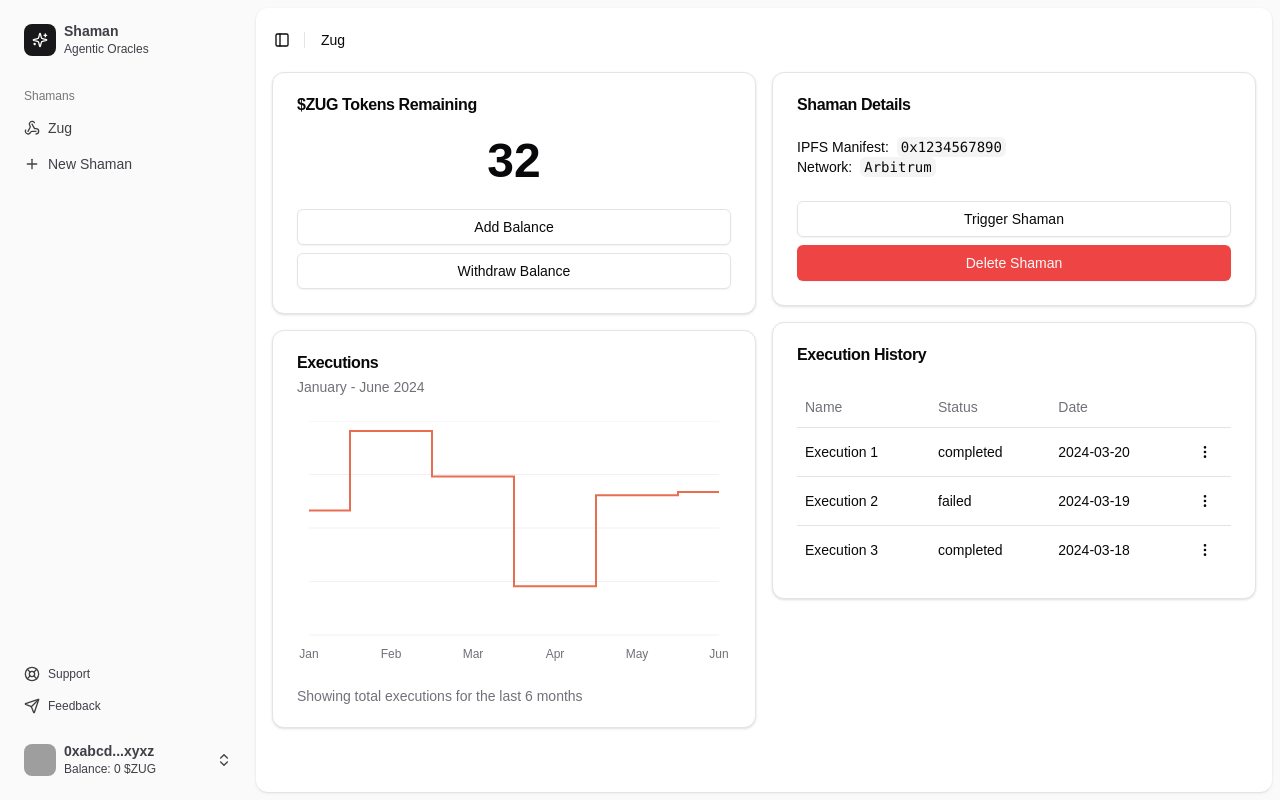
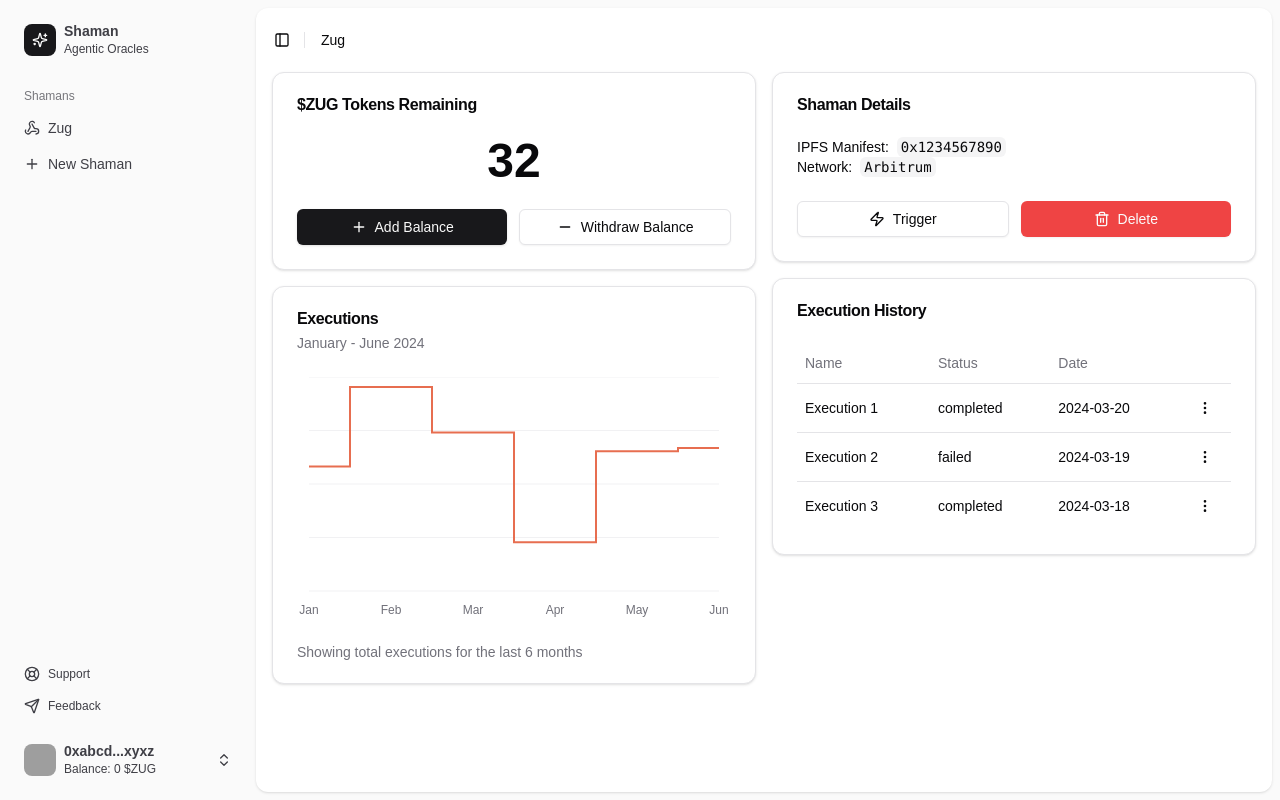
Before and after one commit to Interstation-Research/shaman, a Next.js app in the folder apps/client/: page /shaman in a window 1280 px wide. Built offline with nearby package versions, Linux system fonts and the light colour scheme; grey boxes are pictures that could not be loaded.

Commit message:
adjusted styling

```diff
--- a/apps/client/app/new/page.tsx
+++ b/apps/client/app/new/page.tsx
@@ -4,7 +4,7 @@ import { useState } from 'react';
 import { zodResolver } from '@hookform/resolvers/zod';
 import { useForm } from 'react-hook-form';
 import * as z from 'zod';
-import { ArrowRight, Zap } from 'lucide-react';
+import { ArrowRight, Upload, Zap } from 'lucide-react';
 import { Highlight, themes } from 'prism-react-renderer';
 import {
   SidebarInset,
@@ -307,7 +307,7 @@ export default function Page() {
                     onClick={() => {
                       window.open(`https://ipfs.io/ipfs/${ipfs}`, '_blank');
                     }}
-                    variant="secondary"
+                    variant="outline"
                     className="w-full"
                     disabled={!code}>
                     <Zap className="text-muted-foreground" />
@@ -317,6 +317,7 @@ export default function Page() {
                     onClick={handleDeploy}
                     className="w-full"
                     disabled={isDeploying || !code}>
+                    <Upload />
                     {isDeploying ? 'Deploying...' : `Deploy`}
                   </Button>
                 </CardFooter>
--- a/apps/client/app/shaman/page.tsx
+++ b/apps/client/app/shaman/page.tsx
@@ -1,7 +1,7 @@
 'use client';
 
 import { CartesianGrid, Line, LineChart, XAxis } from 'recharts';
-import { MoreVertical } from 'lucide-react';
+import { Minus, MoreVertical, Plus, Trash2, Zap } from 'lucide-react';
 import { AppSidebar } from '@/components/app-sidebar';
 import { Separator } from '@/components/ui/separator';
 import {
@@ -110,11 +110,13 @@ export default function Page() {
                 <CardContent>
                   <p className="text-center text-5xl font-bold">32</p>
                 </CardContent>
-                <CardFooter className="flex-col items-start gap-2 text-sm">
-                  <Button className="w-full" variant="outline">
+                <CardFooter className="flex flex-row items-center justify-end mt-auto space-x-3">
+                  <Button className="w-full" variant="default">
+                    <Plus />
                     Add Balance
                   </Button>
                   <Button className="w-full" variant="outline">
+                    <Minus />
                     Withdraw Balance
                   </Button>
                 </CardFooter>
@@ -189,12 +191,14 @@ export default function Page() {
                     </span>
                   </div>
                 </CardContent>
-                <CardFooter className="flex-col items-start gap-2 text-sm">
+                <CardFooter className="flex flex-row items-center justify-end mt-auto space-x-3">
                   <Button className="w-full" variant="outline">
-                    Trigger Shaman
+                    <Zap />
+                    Trigger
                   </Button>
                   <Button className="w-full" variant="destructive">
-                    Delete Shaman
+                    <Trash2 />
+                    Delete
                   </Button>
                 </CardFooter>
               </Card>
```
